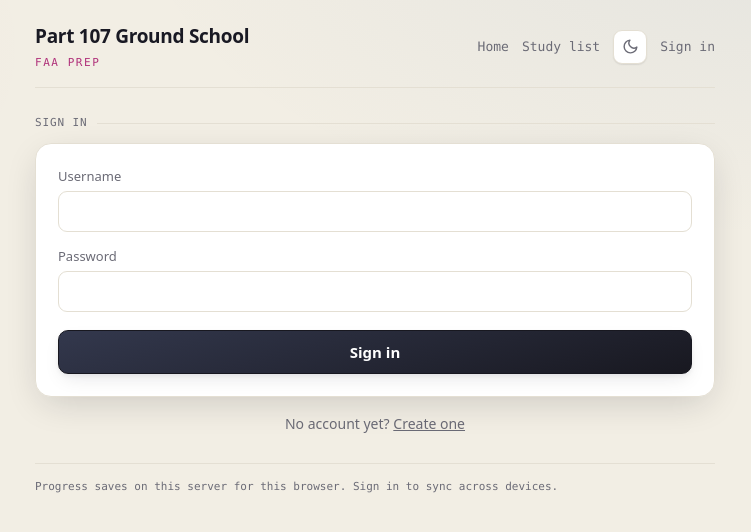
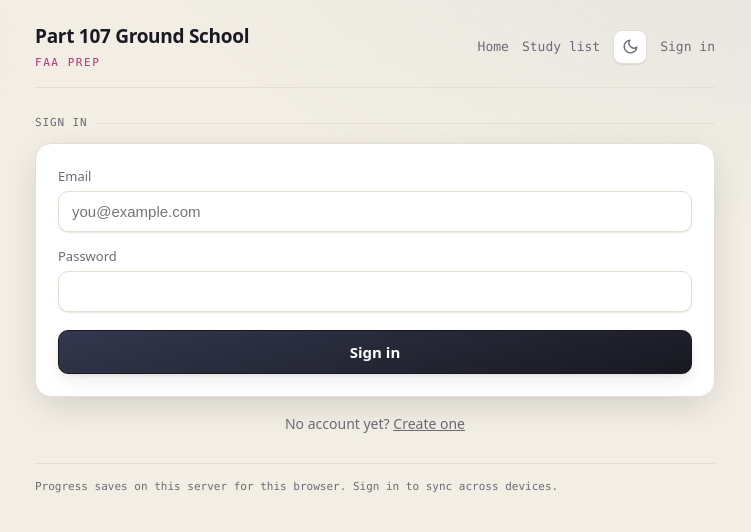
Before and after one commit to jha-ayush/part107_study_guide, a Flask app: page /login in a window 1280 px wide. Shown: the top 532 px of the page, without its empty margins (265-1016 px from the left). Run offline with Flask 3, Linux system fonts and the light colour scheme; some libraries are stand-ins or nearby versions.

Commit message:
Update login form to use email instead of username

```diff
--- a/templates/login.html
+++ b/templates/login.html
@@ -4,12 +4,12 @@
 <div class="section-title">Sign in</div>
 {% if error %}<div class="explain bad" style="margin-bottom:14px">{{ error }}</div>{% endif %}
 <form method="post" action="{{ url_for('login') }}" class="qcard">
-  <label style="display:block;font-size:13px;color:var(--muted);margin-bottom:5px">Username</label>
-  <input type="text" name="username" value="{{ username or '' }}" autocomplete="username" required
-         style="width:100%;padding:11px 13px;border:1px solid var(--line);border-radius:9px;background:var(--surface);color:var(--ink);font-size:15px;margin-bottom:14px">
-  <label style="display:block;font-size:13px;color:var(--muted);margin-bottom:5px">Password</label>
+  <label class="flabel">Email</label>
+  <input type="email" name="email" value="{{ email or '' }}" autocomplete="email" required
+         class="field" style="margin-bottom:14px" placeholder="you@example.com">
+  <label class="flabel">Password</label>
   <input type="password" name="password" autocomplete="current-password" required
-         style="width:100%;padding:11px 13px;border:1px solid var(--line);border-radius:9px;background:var(--surface);color:var(--ink);font-size:15px;margin-bottom:18px">
+         class="field" style="margin-bottom:18px">
   <button type="submit" class="btn-primary">Sign in</button>
 </form>
 <div class="center" style="font-size:14px;color:var(--muted)">No account yet? <a href="{{ url_for('register') }}">Create one</a></div>
```
